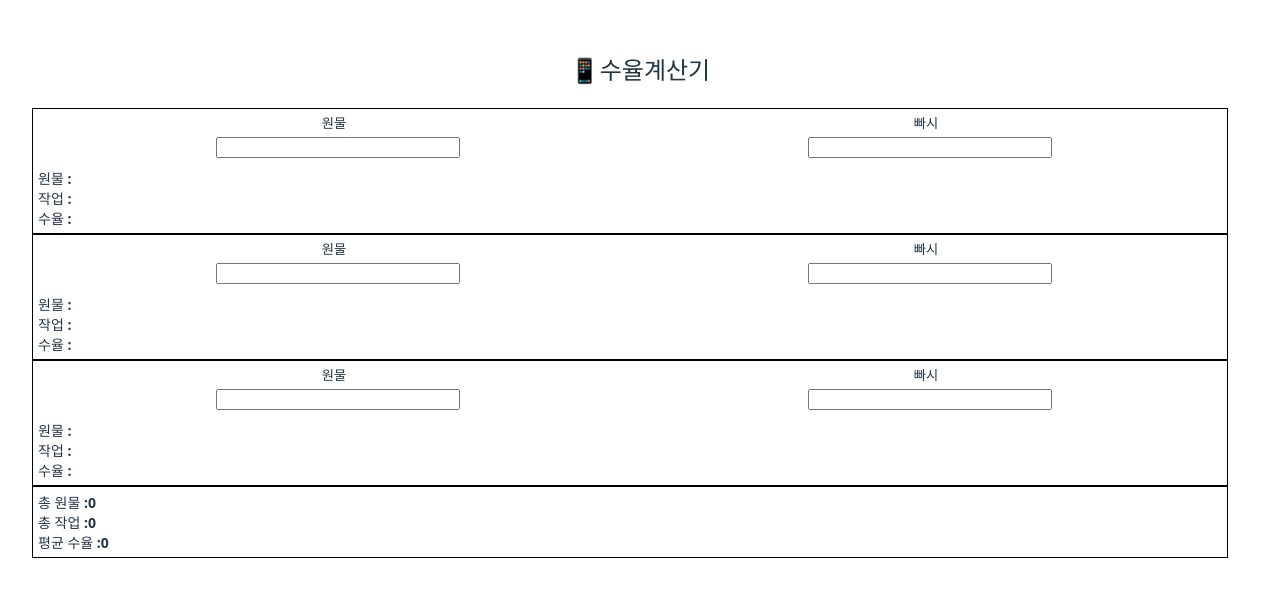
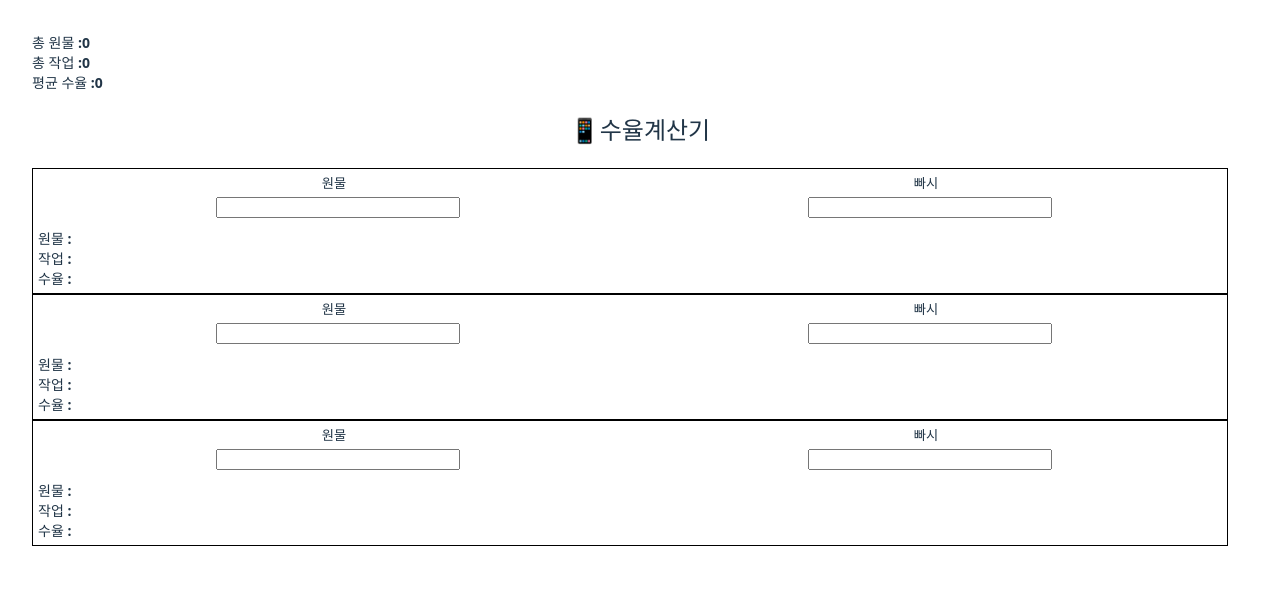
Before and after one commit to Jungdoosik/suyulGyesangi, a React (Vite) app: page / in a window 1280 px wide. Shown: the top 596 px of the page. Built offline with nearby package versions, Linux system fonts and the light colour scheme.

Commit message:
사이즈 수정

```diff
--- a/src/App.jsx
+++ b/src/App.jsx
@@ -54,17 +54,14 @@ function App() {
 
   return (
     <div>
-      <h2>📱수율계산기</h2>
-
       <SuyulStateContext.Provider value={suyuls}>
         <SuyulDispatchContext.Provider value={{ allSuyulChange, onDelete }}>
           <div className="contentArea">
+            <Footer />
+            <h2>📱수율계산기</h2>
             <ContentArea num={0} />
             <ContentArea num={1} />
-          </div>
-          <div className="contentArea">
             <ContentArea num={2} />
-            <Footer />
           </div>
         </SuyulDispatchContext.Provider>
       </SuyulStateContext.Provider>
--- a/src/components/Footer.jsx
+++ b/src/components/Footer.jsx
@@ -4,7 +4,7 @@ import { SuyulStateContext } from "../contexts/suyulContext";
 const Footer = () => {
   const allSuyul = useContext(SuyulStateContext);
   return (
-    <div className="content_body">
+    <div className="">
       <div>
         <div className="divArea">
           <div>총 원물 : </div>
```
